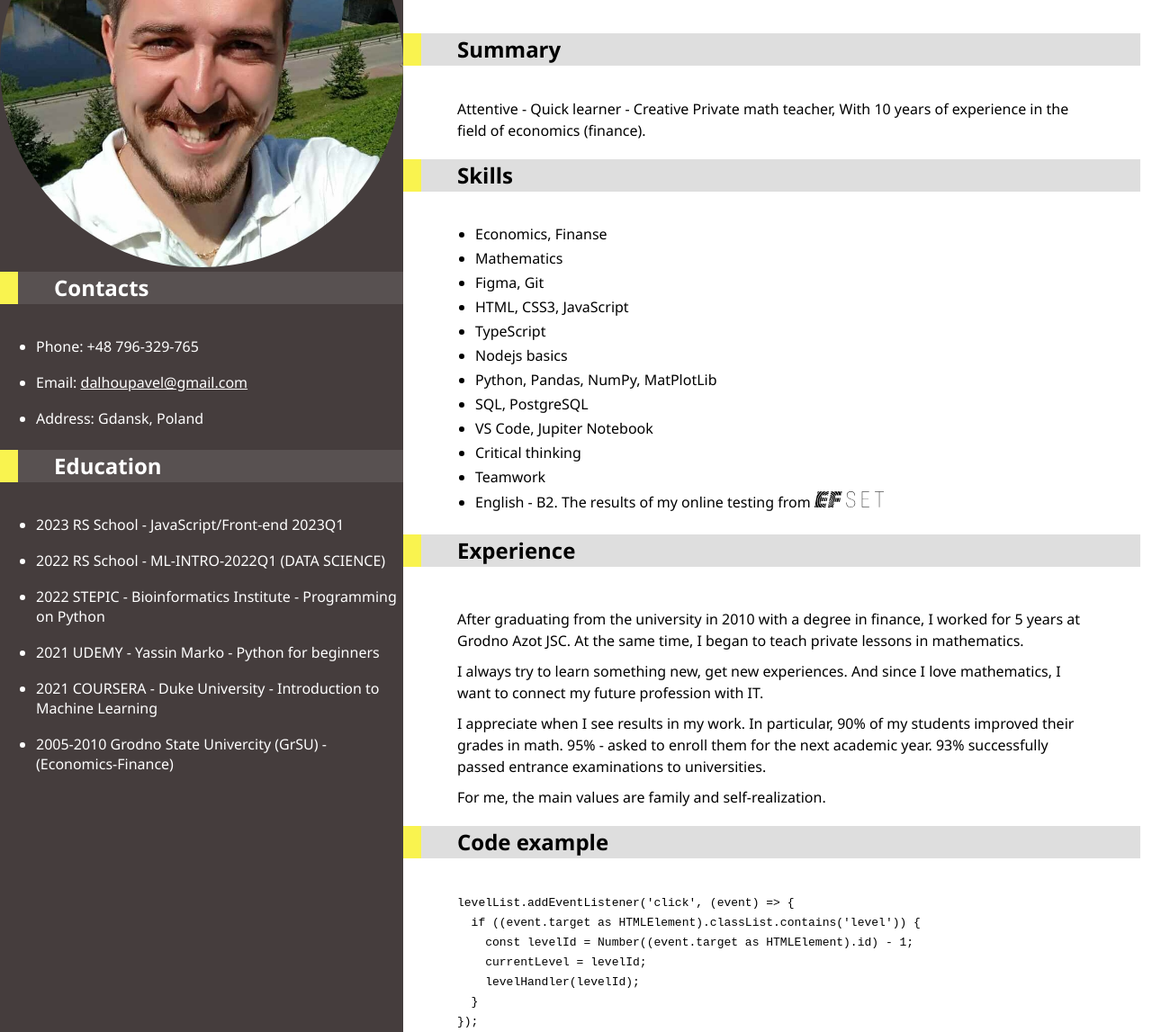
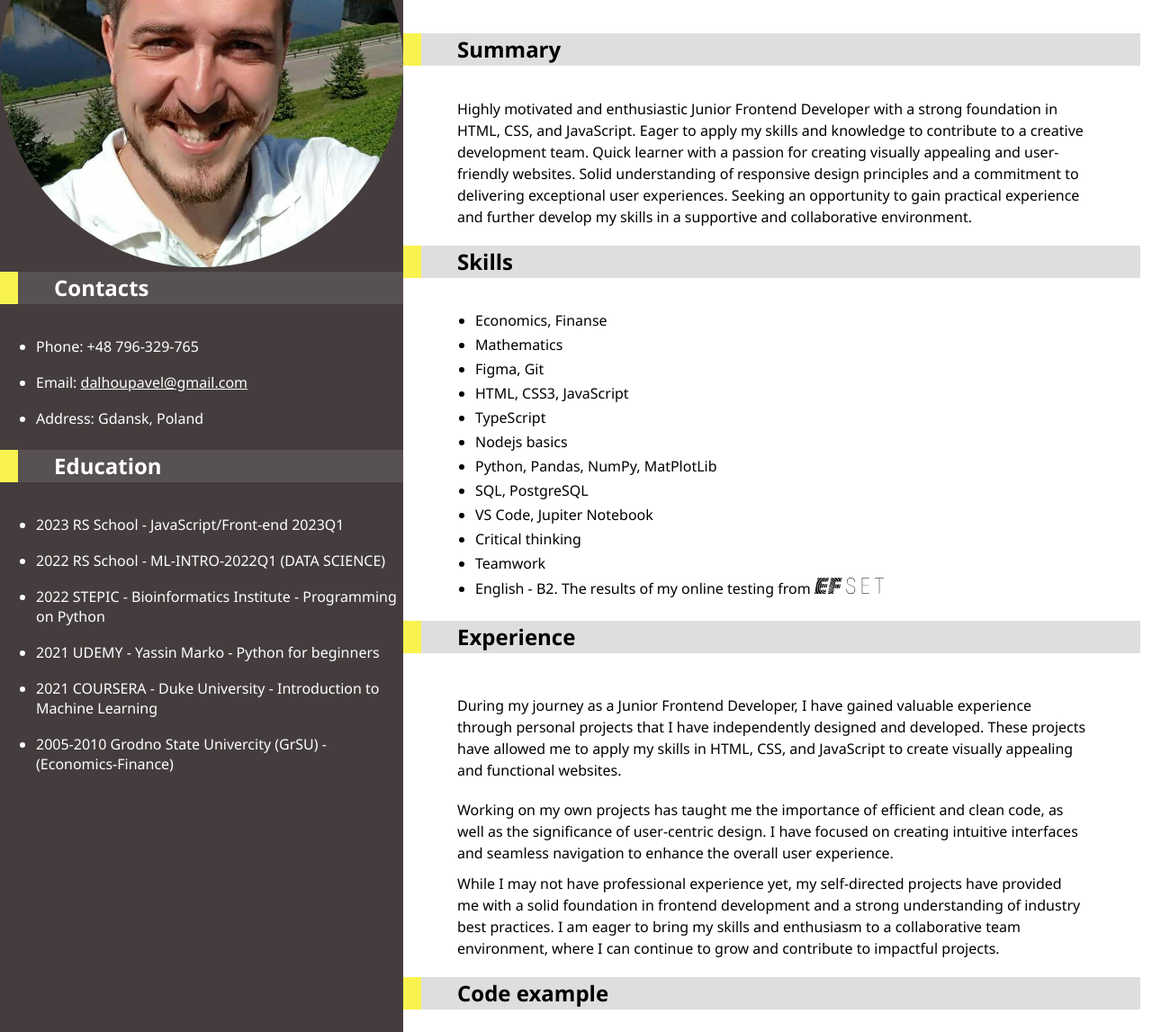
Before and after one commit to mamont79/rsschool-cv, a plain HTML site: page index.html in a window 1280 px wide. Shown: the part 201-1348 px from the top of the page at 90% size. Drawn offline with Linux system fonts and the light colour scheme.

Commit message:
refactor: change about-me to experience

```diff
--- a/index.html
+++ b/index.html
@@ -97,8 +97,15 @@
           <h2 class="section-title">Summary</h2>
 
           <p class="summary-text">
-            Attentive - Quick learner - Creative Private math teacher, With 10
-            years of experience in the field of economics (finance).
+            Highly motivated and enthusiastic Junior Frontend Developer with a
+            strong foundation in HTML, CSS, and JavaScript. Eager to apply my
+            skills and knowledge to contribute to a creative development team.
+            Quick learner with a passion for creating visually appealing and
+            user-friendly websites. Solid understanding of responsive design
+            principles and a commitment to delivering exceptional user
+            experiences. Seeking an opportunity to gain practical experience and
+            further develop my skills in a supportive and collaborative
+            environment.
           </p>
         </section>
 
@@ -128,22 +135,26 @@
         <section class="about-me" id="experience">
           <h2 class="section-title">Experience</h2>
           <p class="about-me-text">
-            After graduating from the university in 2010 with a degree in
-            finance, I worked for 5 years at Grodno Azot JSC. At the same time,
-            I began to teach private lessons in mathematics.
+            During my journey as a Junior Frontend Developer, I have gained
+            valuable experience through personal projects that I have
+            independently designed and developed. These projects have allowed me
+            to apply my skills in HTML, CSS, and JavaScript to create visually
+            appealing and functional websites.
+          </p>
+          <p class="about-me-text"></p>
+          <p class="about-me-text">
+            Working on my own projects has taught me the importance of efficient
+            and clean code, as well as the significance of user-centric design.
+            I have focused on creating intuitive interfaces and seamless
+            navigation to enhance the overall user experience.
           </p>
           <p class="about-me-text">
-            I always try to learn something new, get new experiences. And since
-            I love mathematics, I want to connect my future profession with IT.
-          </p>
-          <p class="about-me-text">
-            I appreciate when I see results in my work. In particular, 90% of my
-            students improved their grades in math. 95% - asked to enroll them
-            for the next academic year. 93% successfully passed entrance
-            examinations to universities.
-          </p>
-          <p class="about-me-text">
-            For me, the main values are family and self-realization.
+            While I may not have professional experience yet, my self-directed
+            projects have provided me with a solid foundation in frontend
+            development and a strong understanding of industry best practices. I
+            am eager to bring my skills and enthusiasm to a collaborative team
+            environment, where I can continue to grow and contribute to
+            impactful projects.
           </p>
         </section>
 
```
